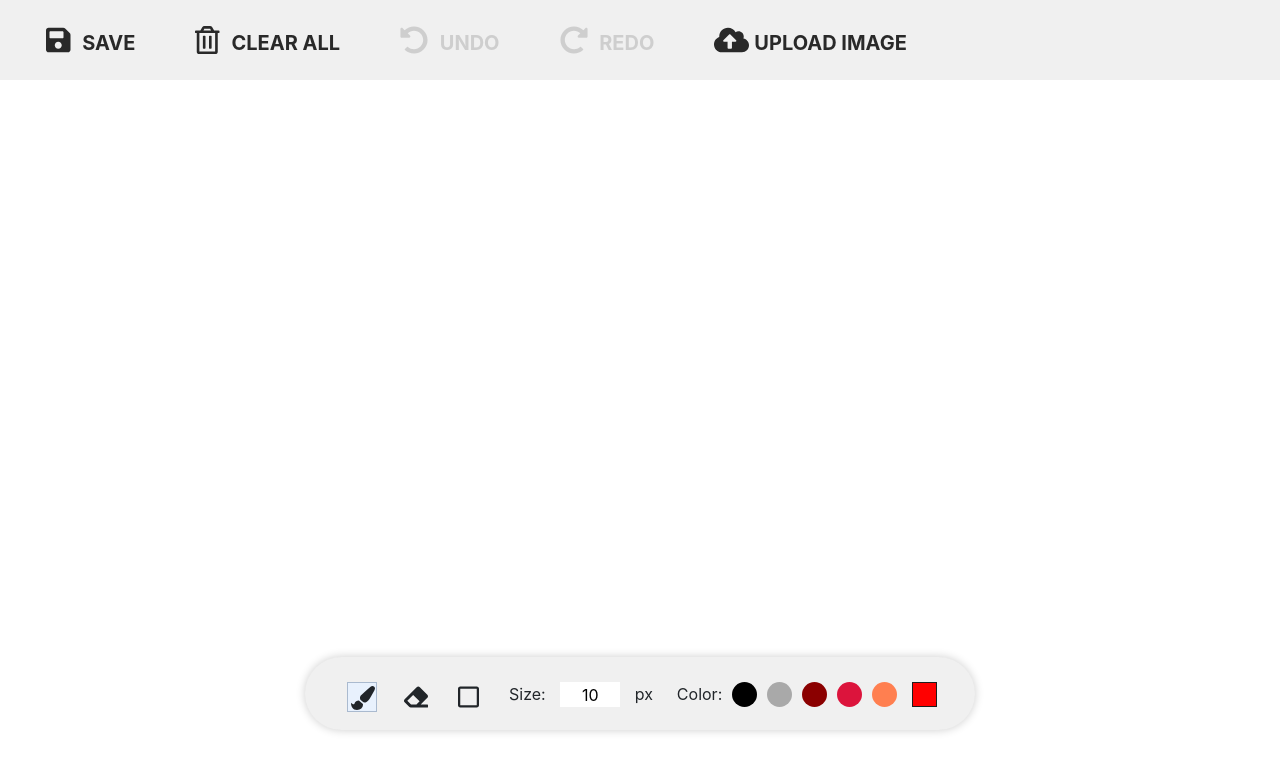
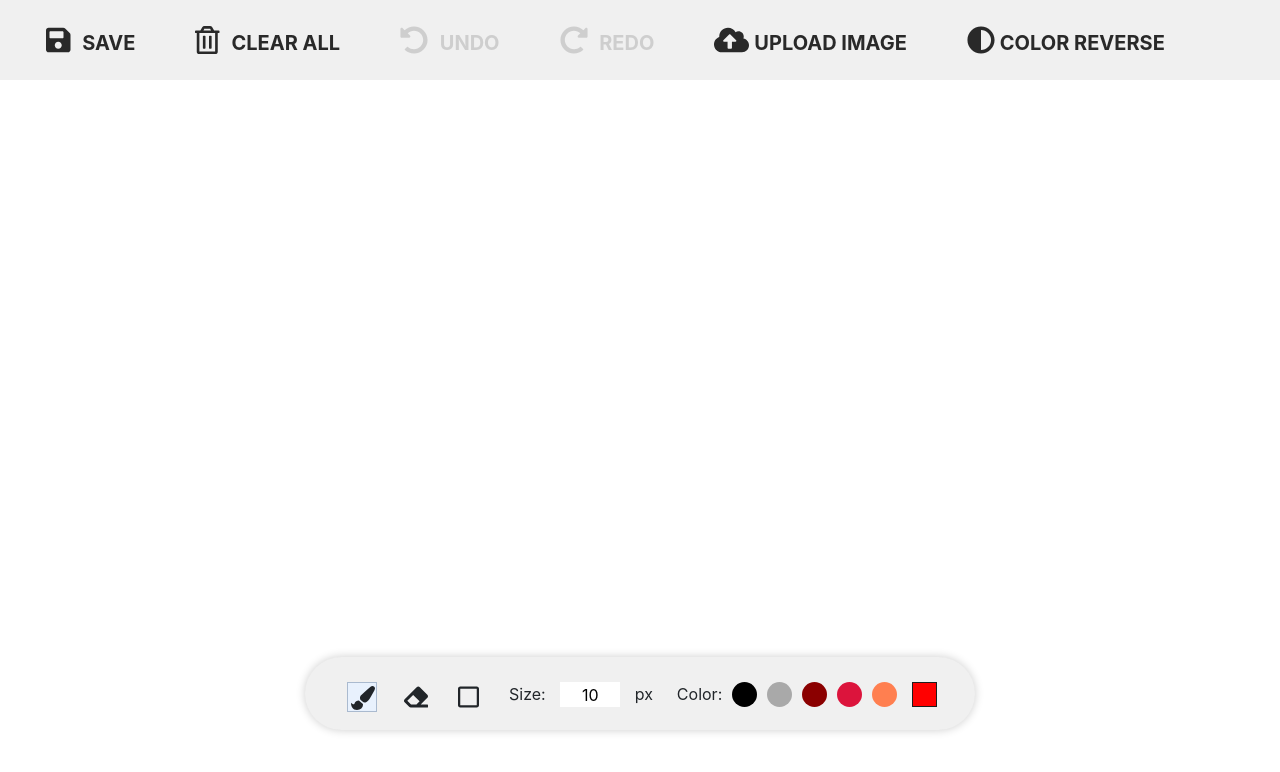
Before and after one commit to PeggyHsiao/Canvas_by_Vue, a Vue app in the folder canvas_proj/: page /#/ in a window 1280 px wide. Shown: the top 772 px of the page. Built offline with nearby package versions, Linux system fonts and the light colour scheme; the HTML template or start-up script is replaced by a standard one.

Commit message:
[feature] add COLOR REVERSE

```diff
--- a/canvas_proj/src/components/Paint.vue
+++ b/canvas_proj/src/components/Paint.vue
@@ -53,6 +53,13 @@
             <FontAwesome :icon="['fas', 'cloud-upload-alt']" />
             <span>UPLOAD IMAGE</span>
           </label>
+        </li>
+        <li
+          class="nav-item"
+          @click="test"
+        >
+          <FontAwesome :icon="['fas', 'adjust']" />
+          <span>COLOR REVERSE</span>
         </li>
       </ul>
     </nav>
@@ -342,7 +349,6 @@ export default {
 
       const reader = new FileReader();
       reader.readAsDataURL(file); // 將檔案轉成data url
-
       reader.onload = () => {
         this.showUploadImg(reader.result);
       };
@@ -350,10 +356,21 @@ export default {
     showUploadImg(src) {
       const img = new Image();
       img.src = src;
-
       img.onload = () => {
         this.canvasContext.drawImage(img, 50, 50); // 預設圖片放在x:50, y:50
       };
+    },
+    test() {
+      const { canvas } = this.canvasContext;
+      const imgData = this.canvasContext.getImageData(0, 0, canvas.width, canvas.height);
+
+      for (let i = 0; i < imgData.data.length; i += 4) {
+        imgData.data[i] = 255 - imgData.data[i]; // R
+        imgData.data[i + 1] = 255 - imgData.data[i + 1]; // G
+        imgData.data[i + 2] = 255 - imgData.data[i + 2]; // B
+      }
+
+      this.canvasContext.putImageData(imgData, 0, 0);
     },
   },
 };
```
